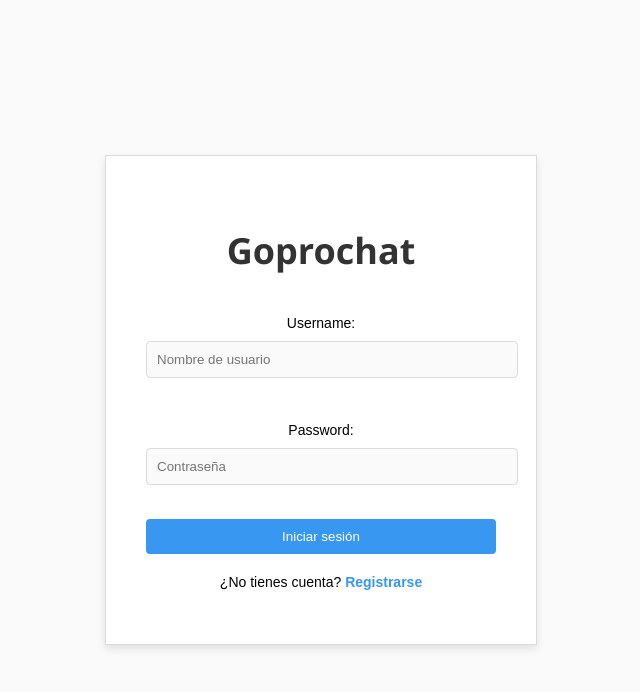
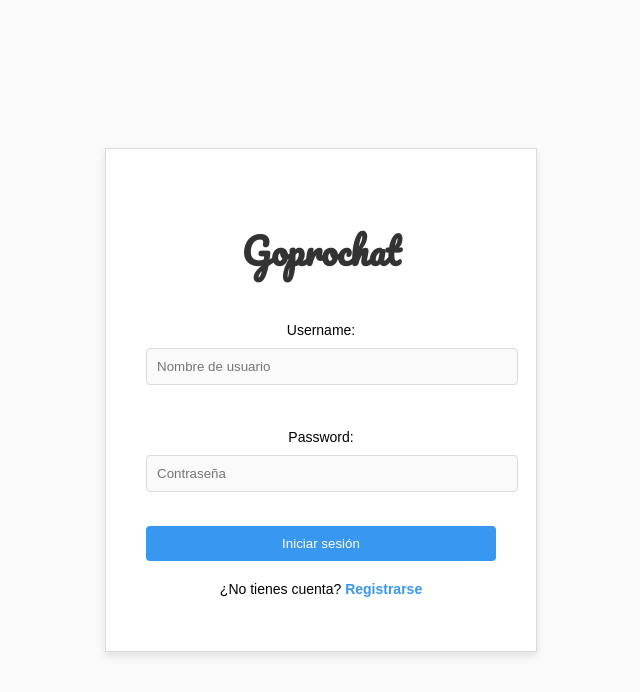
Before and after one commit to ANUER17/chatenlinea, a Django app: page /login/ in a window 1280 px wide. Shown: the top 692 px of the page, without its empty margins (319-959 px from the left). Run offline with Django 5.2, Linux system fonts and the light colour scheme.

Commit message:
Update login.html

```diff
--- a/chat/templates/chat/login.html
+++ b/chat/templates/chat/login.html
@@ -4,6 +4,8 @@
     <meta charset="UTF-8">
     <meta name="viewport" content="width=device-width, initial-scale=1.0">
     <title>Goprochat - Iniciar Sesión</title>
+    <!-- Cargar la fuente Pacifico de Google Fonts -->
+    <link href="https://fonts.googleapis.com/css2?family=Pacifico&display=swap" rel="stylesheet">
     <style>
         body {
             font-family: Arial, sans-serif;
@@ -23,11 +25,10 @@
             box-shadow: 0 4px 8px rgba(0, 0, 0, 0.1);
         }
         .login-container h2 {
-            font-family: 'Segoe UI', Tahoma, Geneva, Verdana, sans-serif;
+            font-family: 'Pacifico', cursive; /* Estilo pegado para GoproChat */
             font-size: 36px;
             margin-bottom: 20px;
             color: #333;
-            font-weight: 600;
         }
         .login-container form {
             display: flex;
```
